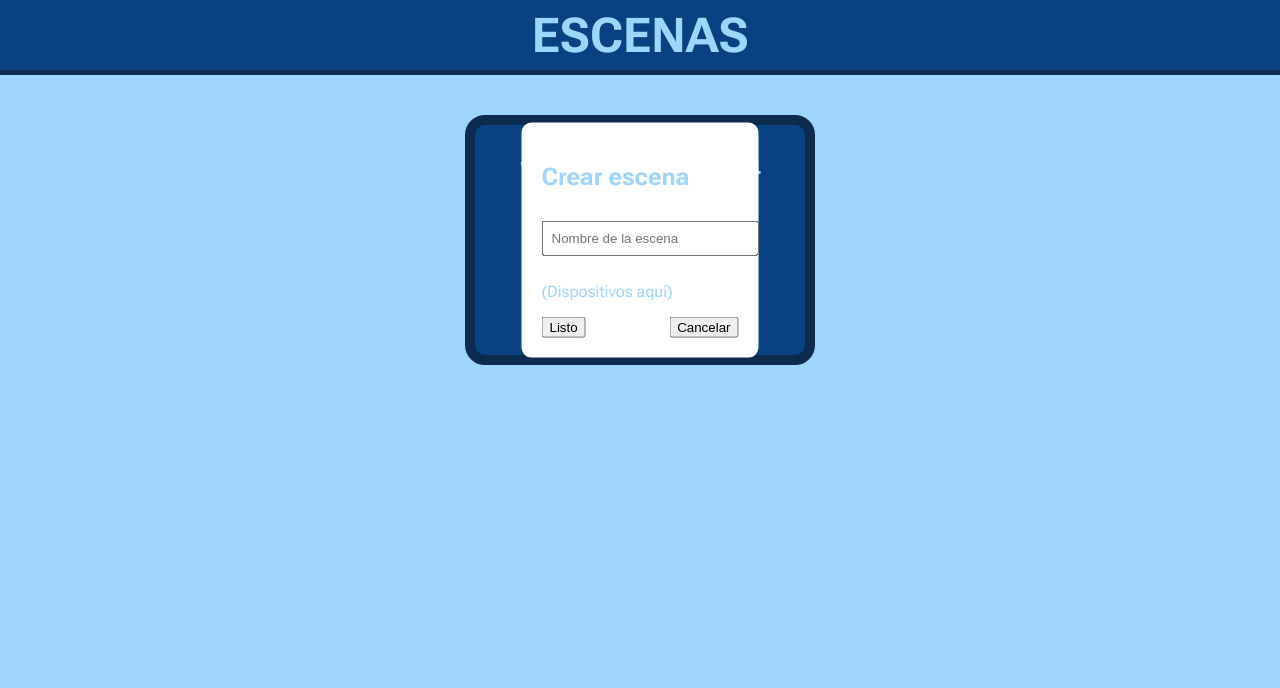
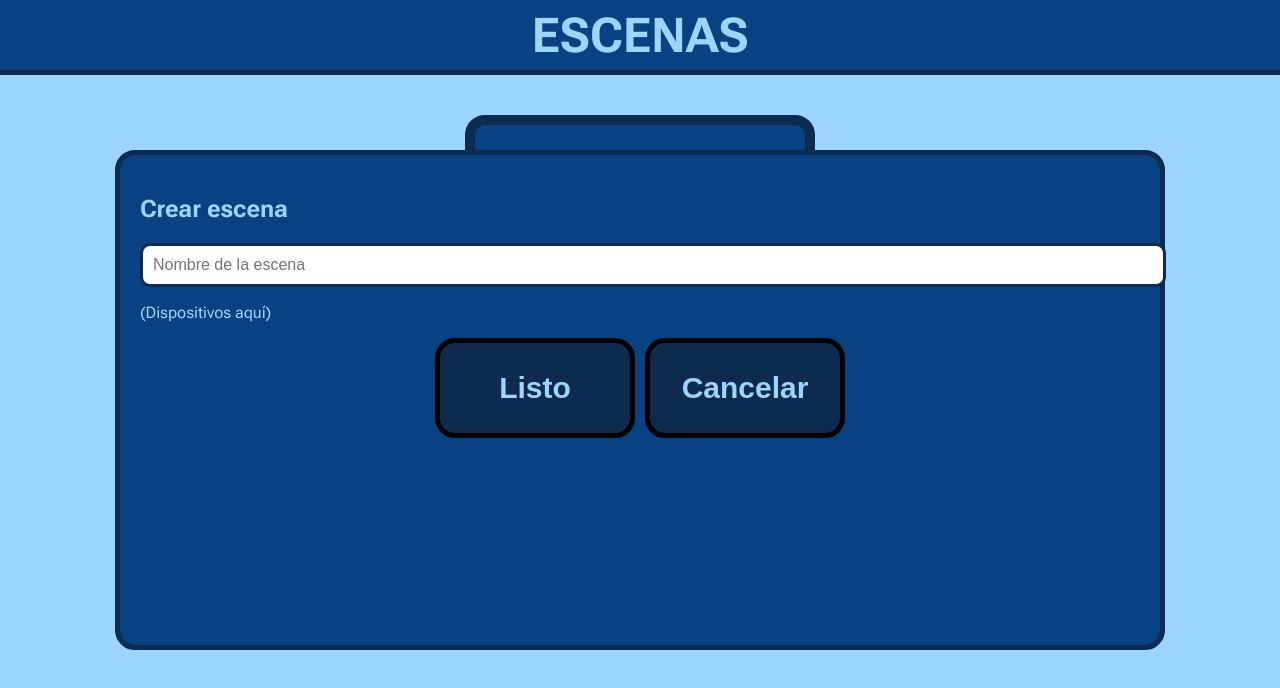
Before and after one commit to Bryan05U/Proyecto-TPA_2026, a React (Vite) app: page /escenas in a window 1280 px wide. Both pictures are taken after a click on the button "+ Nueva escena". Shown: the top 688 px of the page. Built offline with nearby package versions, Linux system fonts and the light colour scheme.

Commit message:
Agregando nuevos cambios en el formulario

```diff
--- a/src/styles/FormularioEscenas.css
+++ b/src/styles/FormularioEscenas.css
@@ -1,22 +1,53 @@
 .formulario {
   position: fixed;
-  top: 30%;
+  top: 50%;
   left: 50%;
+
+  width: 1000px;
+  min-height: 450px;
+
   transform: translate(-50%, -50%);
-  background-color: white;
+  background-color: var(--color-botones);
+
   padding: 20px;
-  border-radius: 10px;
+
+  border-radius: 20px;
+  border: 5px solid var(--color-borde);
   z-index: 100;
 }
 
 .formulario input {
   width: 100%;
-  padding: 8px;
-  margin: 10px 0;
+  padding: 10px;
+
+  border-radius: 10px;
+  border: 3px solid var(--color-borde);
+
+  background-color: white;
+  font-size: 16px;
 }
 
 .botones-form {
   display: flex;
-  justify-content: space-between;
+  align-items: center;
+  justify-content: center;
   gap: 10px;
 }
+
+.botones-form button {
+  width: 200px;
+  height: 100px;
+
+  color: var(--color-text);
+
+  font-size: 30px;
+  font-weight: bold;
+
+  padding: 10px;
+
+  border-radius: 20px;
+  border: 5px solid var(--color-borde-oscuro);
+
+  background-color: var(--color-botones-oscuros);
+  cursor: pointer;
+}
--- a/src/styles/global.css
+++ b/src/styles/global.css
@@ -3,7 +3,9 @@
     --color-fondo-oscuro: #084283;
     --color-text: #9CD5FF;
     --color-botones: #084283;
+    --color-botones-oscuros:#0C2B4E;
     --color-borde: #0C2B4E;
+    --color-borde-oscuro: black;
 }
 
 body {
```
